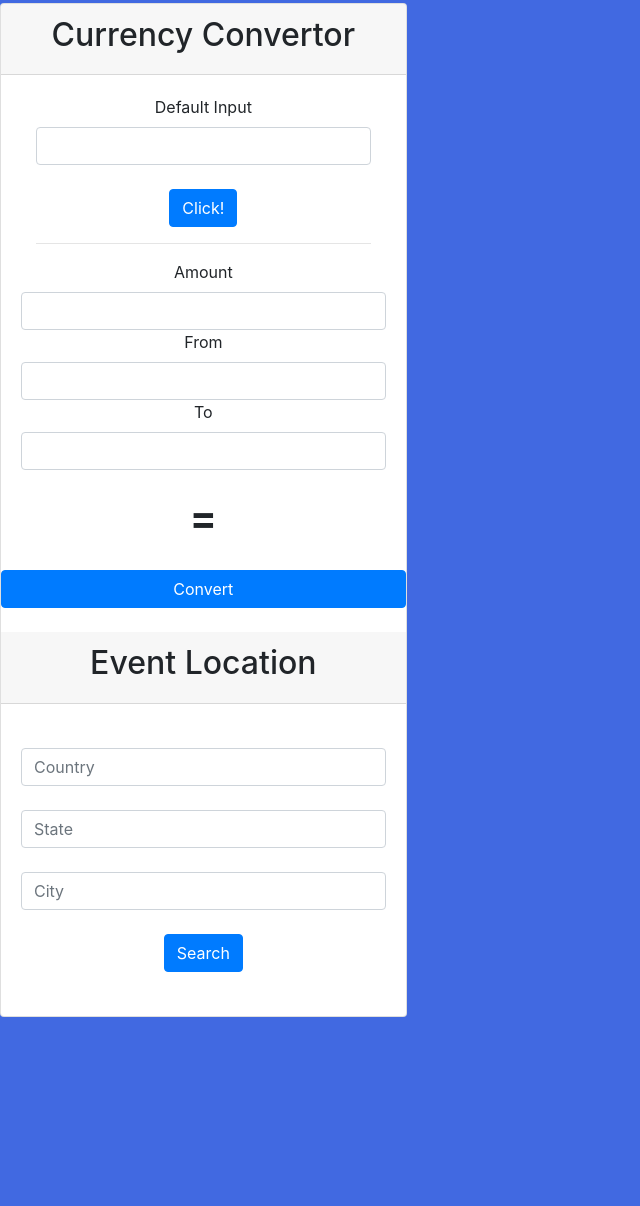
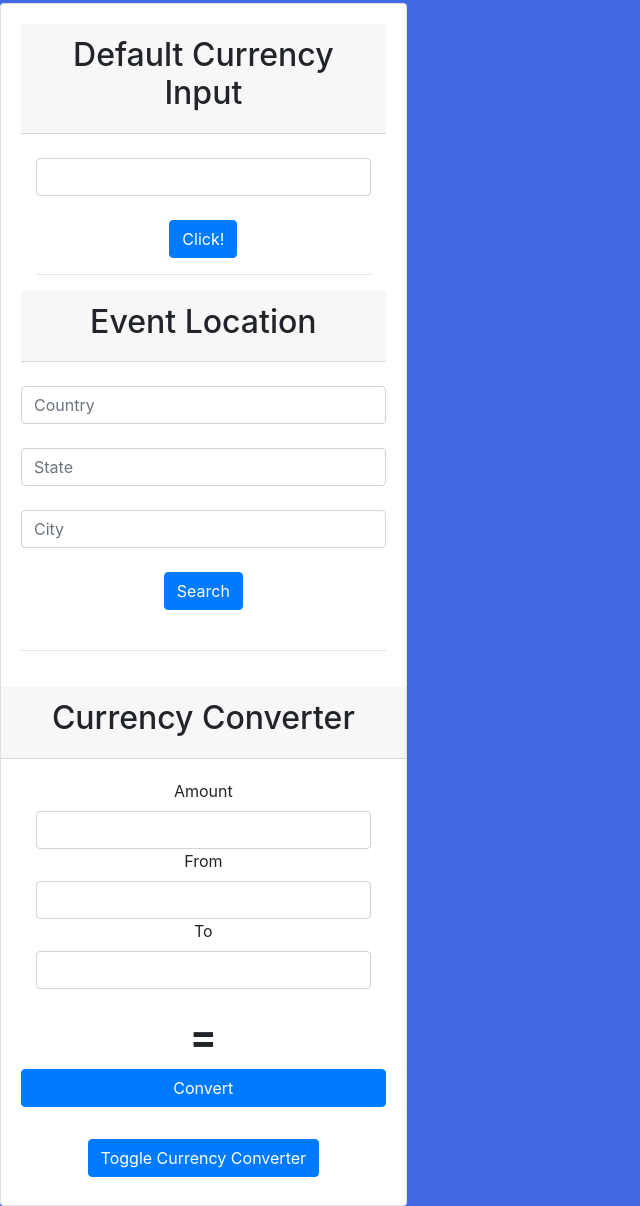
Before and after one commit to msasansalimi/Project-1, a plain HTML site: page index.html in a window 1280 px wide. Shown: the part 269-1475 px from the top of the page, without its empty margins (0-640 px from the left). Before the commit the page ends 1286 px from the top, so only its background shows below. Drawn offline with nearby package versions, Linux system fonts and the light colour scheme; no server answers.

Commit message:
sidebar updated

```diff
--- a/index.html
+++ b/index.html
@@ -9,7 +9,9 @@
   <link rel="stylesheet" href="https://maxcdn.bootstrapcdn.com/bootstrap/4.0.0/css/bootstrap.min.css">
   <link href="assets/jquery-flexdatalist-2.2.4/jquery.flexdatalist.min.css" rel="stylesheet" type="text/css">
   <link rel="stylesheet" href="style.css">
-  <link rel="stylesheet" href="https://use.fontawesome.com/releases/v5.6.3/css/all.css" integrity="sha384-UHRtZLI+pbxtHCWp1t77Bi1L4ZtiqrqD80Kn4Z8NTSRyMA2Fd33n5dQ8lWUE00s/" crossorigin="anonymous"> <!--added by Paskwa for event display-->
+  <link rel="stylesheet" href="https://use.fontawesome.com/releases/v5.6.3/css/all.css" integrity="sha384-UHRtZLI+pbxtHCWp1t77Bi1L4ZtiqrqD80Kn4Z8NTSRyMA2Fd33n5dQ8lWUE00s/"
+    crossorigin="anonymous">
+  <!--added by Paskwa for event display-->
   <!-- scritps -->
   <script src="https://ajax.googleapis.com/ajax/libs/jquery/3.3.1/jquery.min.js"></script>
   <script src="https://maxcdn.bootstrapcdn.com/bootstrap/4.0.0/js/bootstrap.min.js"></script>
@@ -25,6 +27,7 @@
 </head>
 
 <body>
+  <!--Navbar-->
   <nav class="navbar navbar-expand-lg navbar-dark bg-primary">
     <button class="navbar-toggler" type="button" data-toggle="collapse" data-target="#navbarNavAltMarkup" aria-controls="navbarNavAltMarkup"
       aria-expanded="false" aria-label="Toggle navigation">
@@ -40,7 +43,8 @@
           Sign-in
         </button>
         <div class="dropdown" id="log-in-drop">
-          <button class="btn btn-secondary dropdown-toggle" type="button" id="dropdownMenuButton" data-toggle="dropdown" aria-haspopup="true" aria-expanded="false">
+          <button class="btn btn-secondary dropdown-toggle" type="button" id="dropdownMenuButton" data-toggle="dropdown"
+            aria-haspopup="true" aria-expanded="false">
           </button>
           <div class="dropdown-menu" aria-labelledby="dropdownMenuButton">
             <a class="dropdown-item" id="Favourite" href="user.html">User Page</a>
@@ -51,66 +55,43 @@
       </div>
     </div>
     <form class="form-inline">
-      <input class="form-control mr-sm-2 flexdatalist key-word"  id="new_default" type="search" placeholder="Search" aria-label="Search" list='currency' name="currnecy">
-      <button type="button" class="btn btn-outline-success my-2 my-sm-0 search-bar" id="change_default">Search</button>    </form>
+      <input class="form-control mr-sm-2 flexdatalist key-word" id="new_default" type="search" placeholder="Search"
+        aria-label="Search" list='currency' name="currnecy">
+      <button type="button" class="btn btn-outline-success my-2 my-sm-0 search-bar" id="change_default">Search</button>
+    </form>
   </nav>
+  <!--Jumbotron-->
   <div class="jumbotron jumbotron-fluid">
     <div class="container">
       <h1 class="text-center">Let`s Look Up For Some Events!</h1>
       <h3 id="summary-info"></h3>
     </div>
   </div>
+  <!--Currency Converter-->
   <div class="row">
-    <div class="col-12 col-md-4 col-sm-6">
+      <div class="col-12 col-sm-4">
+
           <div class="card text-center">
-        <div class="card-header">
-          <h2>Currency Convertor</h2>
-        </div>
+
 
               <div class="card-body">
-
-          <nav class="nav flex-column">
-            <form>
+                      <div class="card-header">
+                          <h2>Default Currency Input</h2>
+                      </div>
+                      <br>
                   <div class="col-12">
-                    <label for="defaul-input" class="convertorform-label">Default Input</label>
+                      <!-- <label for="defaul-input" class="convertorform-label">Default Input</label> -->
                       <input type="text" id="amount" class="form-control"><br>
                       <button type="button" class="btn btn-primary" id="defaul-input">Click!</button>
                       <hr>
                   </div>
-              <div class="form-row">
-                <div class="col-12">
-                  <label for="amount" class="convertorform-label">Amount</label>
-                  <input type="text" id="amount"class="form-control">
-                </div>
-                <div class="col-12">
-                  <label for="from" class="convertorform-label">From</label>
-                  <input type="text" class="form-control flexdatalist" data-min-length='1'
-                  list='currency'
-                  name="currnecy"
-                  id="from" >
-                </div>
-                <div class="col-12">
-                  <label for="to" class="convertorto-label">To</label>
-                  <input type="text" class="form-control  flexdatalist" data-min-length='1'
-                  list='currency'
-                  name="currnecy"
-                  id="to">
-                </div>
-              </div>
-              <br>
-              <h1 id="equal"><strong>=<span id="converted-amount"></span></strong></h1>
-            </form>
-          </nav>
-        </div>
-       <!--  <div class="card-footer"> -->
 
-          <button type="button" id="convert" class="btn btn-primary">Convert</button><br>
-              <!-- </div> -->
+
+
+
                   <div class="card-header">
                       <h2>Event Location</h2>
                   </div>
-        <div class="card-body">
-
                   <nav class="nav flex-column">
                       <form>
                           <div class="form-row">
@@ -118,29 +99,78 @@
                               <div class="col-12">
                                   <label for="amount" class="convertorform-label"></label>
                                   <input type="text" id="country" class="form-control flexdatalist" data-min-length='1'
-                  list='eventCountry'
-                  name="eventCountry" placeholder="Country">
+                                      list='eventCountry' name="eventCountry" placeholder="Country">
                               </div>
                               <div class="col-12">
                                   <label for="from" class="convertorform-label"></label>
-                  <input type="text" id="state"class="form-control" placeholder="State">
+                                  <input type="text" id="state" class="form-control" placeholder="State">
                               </div>
                               <div class="col-12">
                                   <label for="to" class="convertorto-label"></label>
-                  <input type="text" id="city"class="form-control" placeholder="City">
+                                  <input type="text" id="city" class="form-control" placeholder="City">
                               </div>
 
                           </div>
                           <br>
-              <button type="button" id="eventSearch"class="btn btn-primary">Search</button><br>
+                          <button type="button" id="eventSearch" class="btn btn-primary">Search</button><br>
                           <br>
+                          <hr>
                       </form>
                   </nav>
+
+              </div>
+
+              <!--  <div class="card-footer"> -->
+
+
+              <!-- </div> -->
+              <div class="card-header">
+                  <h2>Currency Converter</h2>
+              </div>
+              <div class="card-body">
+
+
+                  <div class="col-sm-12 pos-f-t" id="sidebar">
+
+                      <div class="row collapse show" id="navbarToggleExternalContent">
+                          <div class="col-12 sidebar_content">
+                              <form>
+                                  <div class="form-row">
+                                      <div class="col-12">
+                                          <label for="amount" class="convertorform-label">Amount</label>
+                                          <input type="text" class="form-control">
+                                      </div>
+                                      <div class="col-12">
+                                          <label for="from" class="convertorform-label">From</label>
+                                          <input type="text" class="form-control flexdatalist" data-min-length='1'
+                                              list='currency' name="currnecy" id="from">
+                                      </div>
+                                      <div class="col-12">
+                                          <label for="to" class="convertorto-label">To</label>
+                                          <input type="text" class="form-control  flexdatalist" data-min-length='1'
+                                              list='currency' name="currnecy" id="to">
+                                      </div>
+                                  </div>
+                                  <br>
+                                  <h1 id="equal"><strong>=<span id="converted-amount"></span></strong></h1>
+                              </form>
+                          </div>
+                          <button type="button" id="convert" class="btn btn-primary col-12">Convert</button><br>
+                          <br>
+                      </div>
+                      <nav class="navbar navbar_dark">
+                          <button class="navbar_toggler btn btn-primary" type="button" data-toggle="collapse" data-target="#navbarToggleExternalContent"
+                              aria-controls="navbarToggleExternalContent" aria-expanded="false" aria-label="Toggle navigation">
+                              <!-- <span class="navbar-toggler-icon"></span>-->Toggle Currency Converter
+                          </button>
+                      </nav>
+                  </div>
+
               </div>
           </div>
       </div>
 
-
+    <!--Event display-->
     <div class="col-12 col-sm-8 col-sm-6">
 
 
@@ -209,7 +239,8 @@
   <datalist id="eventState"> </datalist>
 
   <!-- Auth modal -->
-  <div class="modal fade" id="exampleModalCenter" tabindex="-1" role="dialog" aria-labelledby="exampleModalLabel" aria-hidden="true">
+  <div class="modal fade" id="exampleModalCenter" tabindex="-1" role="dialog" aria-labelledby="exampleModalLabel"
+    aria-hidden="true">
 
     <div class="modal-dialog modal-dialog-centered" role="document">
       <div class="modal-content">
--- a/style.css
+++ b/style.css
@@ -42,3 +42,7 @@ body {
 .navbar_toggler:hover {
     background-color: grey;
 }
+
+.navbar_toggler {
+    margin: auto;
+}
```
Also changed, not shown: user.html (+16 -8 lines). Lines whose indentation alone changed are shown as unchanged.
